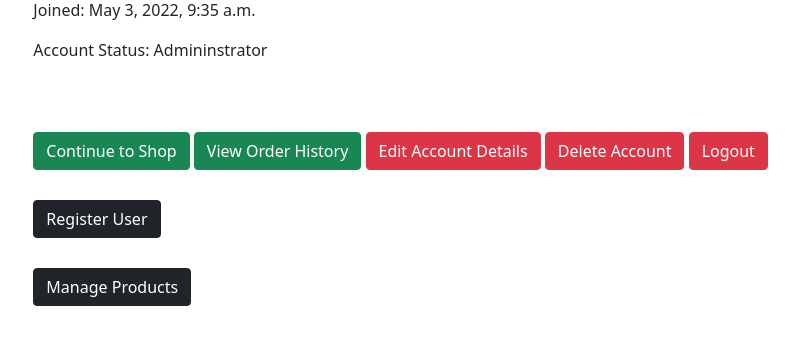
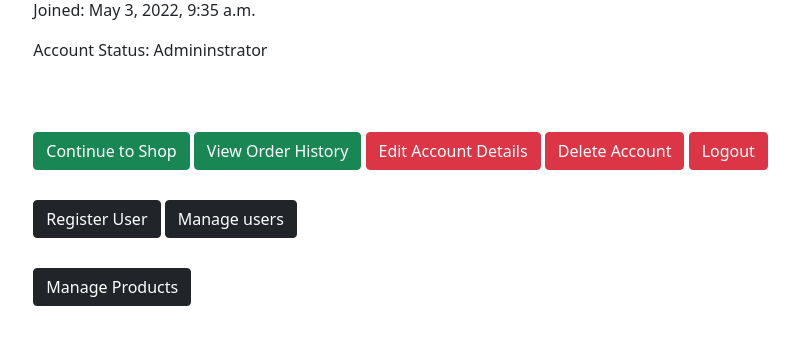
Before and after one commit to maindotmarcell/IoTBay-Group23, a Django app: page /welcome/ in a window 1280 px wide. Shown: the part 277-622 px from the top of the page, without its empty margins (184-983 px from the left). Run offline with Django 4.2, Linux system fonts and the light colour scheme; a user stored in the database is signed in; parts of the project's set-up code (start-up, migrations or seed data) failed here and were passed over; some libraries are stand-ins or nearby versions.

Commit message:
Added manage user function for admin where admin can delete users

```diff
--- a/IoTBay_Group23/main/templates/main/welcome.html
+++ b/IoTBay_Group23/main/templates/main/welcome.html
@@ -25,6 +25,7 @@
 {% if request.user.is_superuser %}
 <br>
 <a class = 'btn btn-dark' style = "margin-top: 30px;" href = "/staff_registration">Register User</a>
+<a class = 'btn btn-dark' style = "margin-top: 30px;" href = "/admin/auth/user/">Manage users</a>
 {% endif %}
 
 
```
Also changed, not shown: IoTBay_Group23/db.sqlite3.
